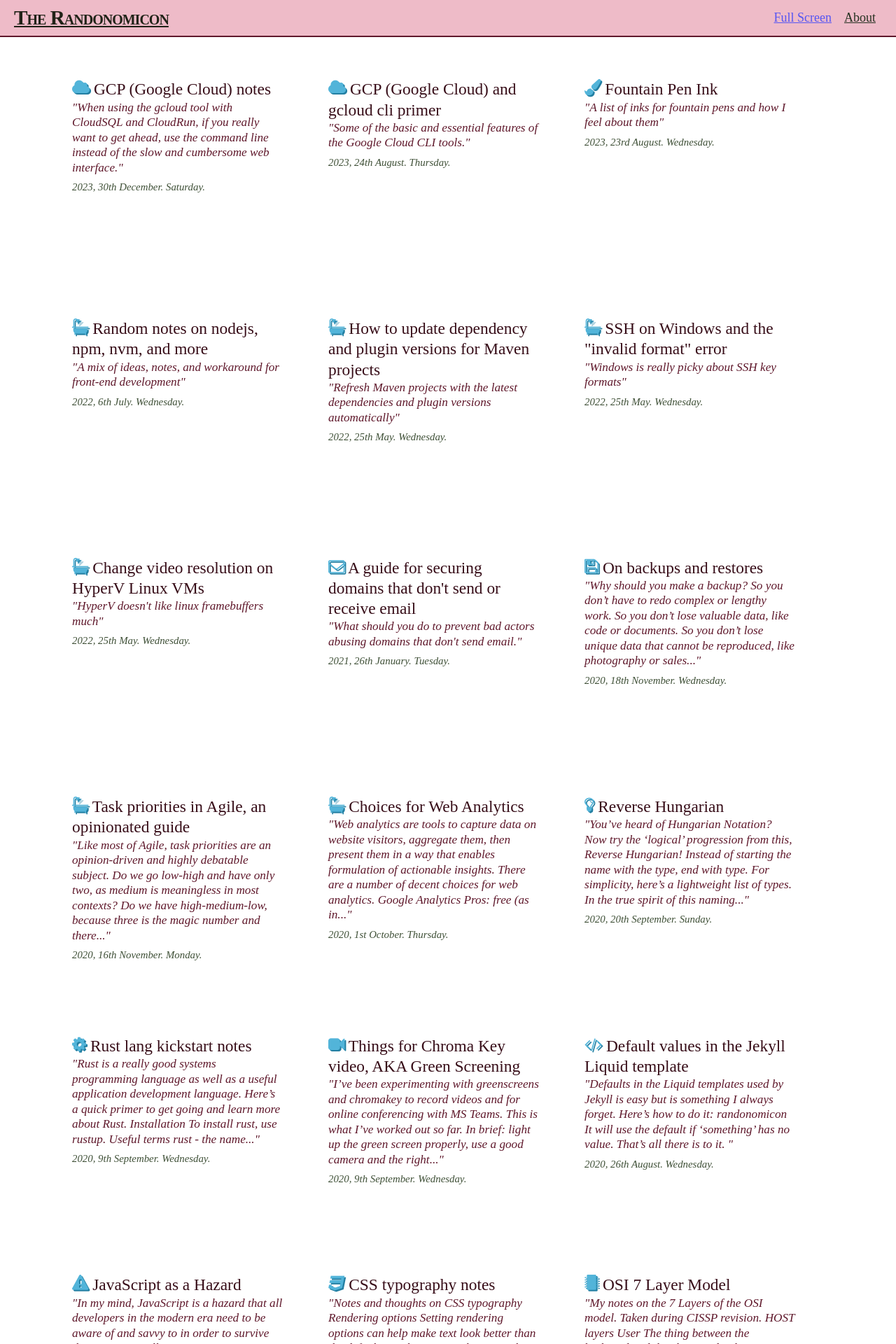
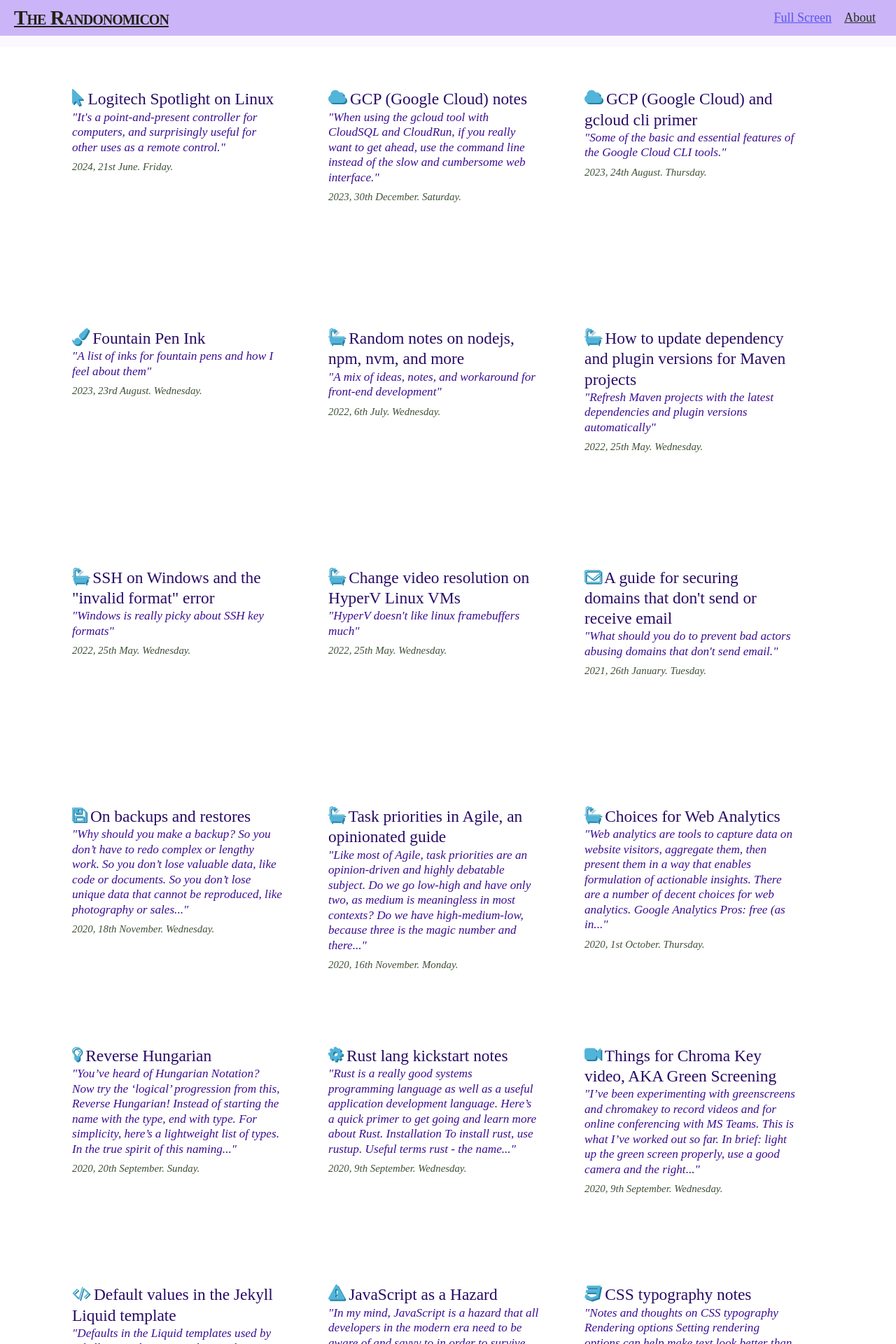
Before and after one commit to antonyh/randonomicon, a Jekyll site: the page built from index.md, in a window 1280 px wide. Shown: the top 1920 px of the page at 70% size. Built offline with Jekyll 4.4.1, drawn with Linux system fonts in a browser that asks for light colours; part of the change alters nothing that is shown.

Commit message:
Logitech Spotlight on Linux

```diff
--- /dev/null
+++ b/_posts/2024/2024-06-21-logitech-spotlight.markdown
@@ -0,0 +1,41 @@
+---
+layout: post
+date: 2024-06-21 08:59:59 +000
+title: Logitech Spotlight on Linux
+description: It's a point-and-present controller for computers, and surprisingly useful for other uses as a remote control.
+categories: devices, linux, electronics
+comments: true
+sharing: true
+icon: mouse-pointer
+---
+
+This is a nifty little device. It's intended to work like a mouse pointer that you hold in your hand, with a couple of extra buttons to go back and forth in your slide decks while doing presentations. Of course, that's not how I use it.
+
+Much like Soramichi describes in their blog post https://sorami-chi.hateblo.jp/entry/2021/04/11/110517 I had similar experiences with this device. It works well on Windows with the software. I recall trying it on Mac a long time ago with identical results. On Linux there's no software, so how do we use it?
+
+Thankfully on Linux this is simpler than expected as it's effectively a bluetooth mouse, so we can pair it and nothing else is needed. Hold the top button and wave it around to move the pointer. Tap the top button to click.
+
+The other two buttons aren't really configurable unless you dive into keyboard mappings - it's much like the forward/back buttons on some mice in the sense that it triggers a keypress. With the Logitech Spotlight, these appear hardcoded to left cursor and right cursor keys. I did consider remapping them via .Xmodmap but decided against in case it messed up my keyboard.
+
+For those who prefer bullet point lists of instructions..
+* hold top button to turn it on
+* open bluetooth and pair the device if you haven't already done this
+* while holding the top button, wave it around to move the pointer
+* tap the top button to left click
+* there is no right click as far as I know
+* big middle button is like right-arrow on the keyboard, it advances to the next slide
+* the lowest button is a back button that behaves like left-arrow, useful for going to the previous slide.
+
+This is fine for using it with Libre Office or other Powerpoint-like software. My use is a little different - I wanted to control VLC with these buttons. To make this happen, we can change the key mappings inside VLC to use right-arrow as play/pause instead of skip forward (I don't need that anyway) and restart VLC. Now I can point-and-click, skip backwards with the 'back' button, and play/pause with the 'forward' button in VLC without affecting any other software. It's a useful remote for media as well as presentations.
+
+In summary in VLC I followed these steps:
+* open preferences
+* go to the Tools menu and select 'preferences'
+* Assuming it's using 'simple' settings (if you use Advanced then you probably already know how to do this) and switch to the hotkeys tab
+* double click on the play/pause
+* it will ask you to press the key you want to use. Click the button on the Spotlight remote
+* it will warn you that this is already in use. Click assign to accept the change - it will remove it from the other assignment
+* quit VLC and launch it again
+* open a file and test that it works
+
+The downside is space no works as play/pause. I work around this by using the media keys on the keyboard which still work normally. There's also the option to set a global key to control VLC but if you set space as the global play/pause button it will stop and start playing every single time the spacebar is used regardless of which application you are using, so don't do this.
--- a/_sass/minima.scss
+++ b/_sass/minima.scss
@@ -2,7 +2,7 @@
 
 // Define defaults for each variable.
 
-$base-font-family: serif !default;
+$base-font-family: san-serif !default;
 $base-font-size: 18px !default;
 $base-font-weight: 400 !default;
 $small-font-size: $base-font-size * 0.825 !default;
@@ -12,7 +12,7 @@ $spacing-unit: 20px !default;
 
 $text-color: #273222 !default;
 $background-color: #ffffff; //!default;
-$brand-color: #da6987 !default;
+$brand-color: #a47cf2 !default;
 $link-color: #5655f2 !default;
 $brand-highlight-colour: #1a5e78;
 
--- a/_sass/minima/_layout.scss
+++ b/_sass/minima/_layout.scss
@@ -5,8 +5,8 @@
   min-height: $spacing-unit * 2;
   // Positioning context for the mobile navigation icon
   position: relative;
-  background-color: lighten($brand-color, 20%);
-  border-bottom: 2pt solid darken($brand-color, 40%);
+  background-color: lighten($brand-color, 12%);
+  border-bottom: 12pt solid lighten($brand-color, 27%);
 }
 
 .site-title {
```
